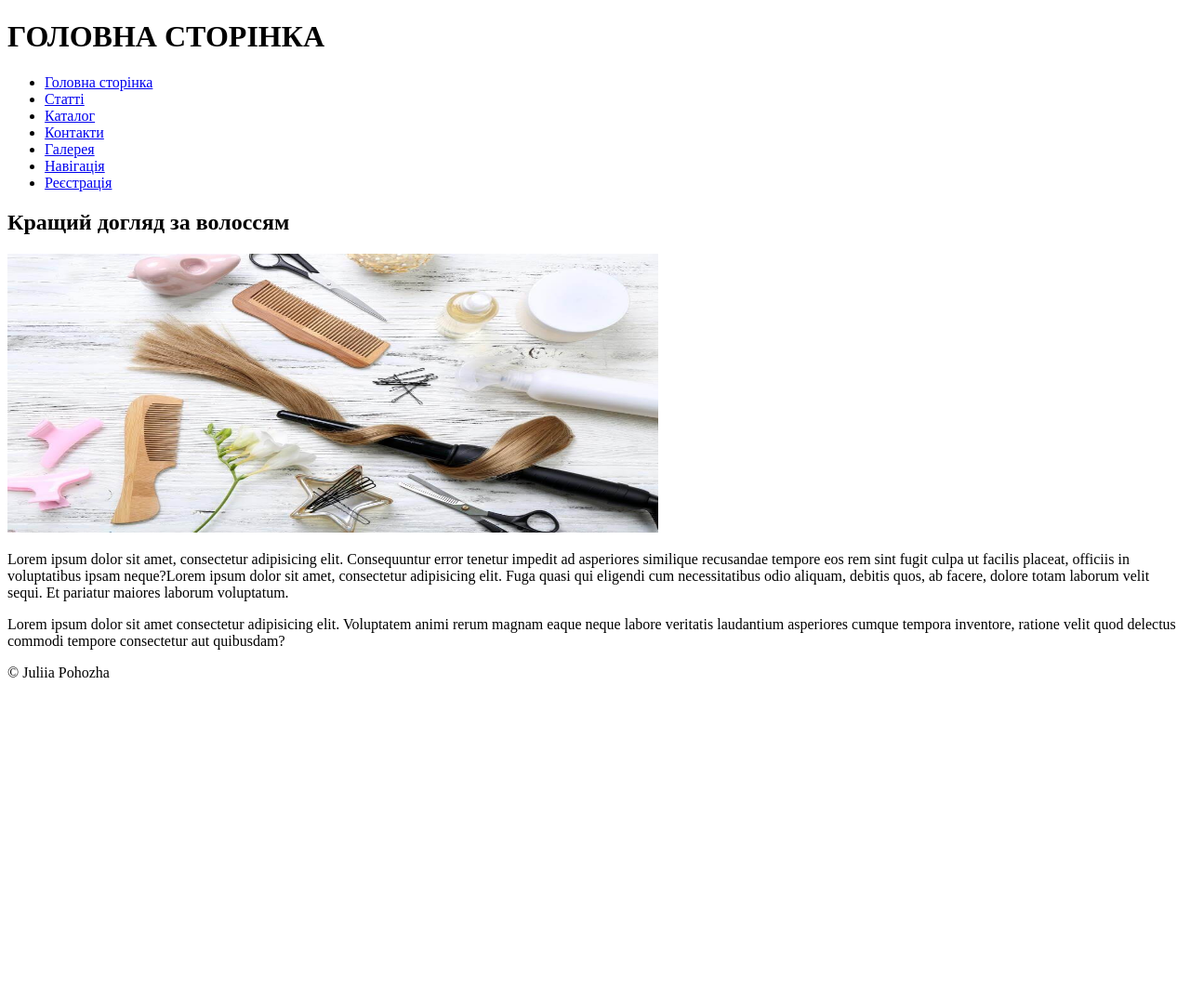
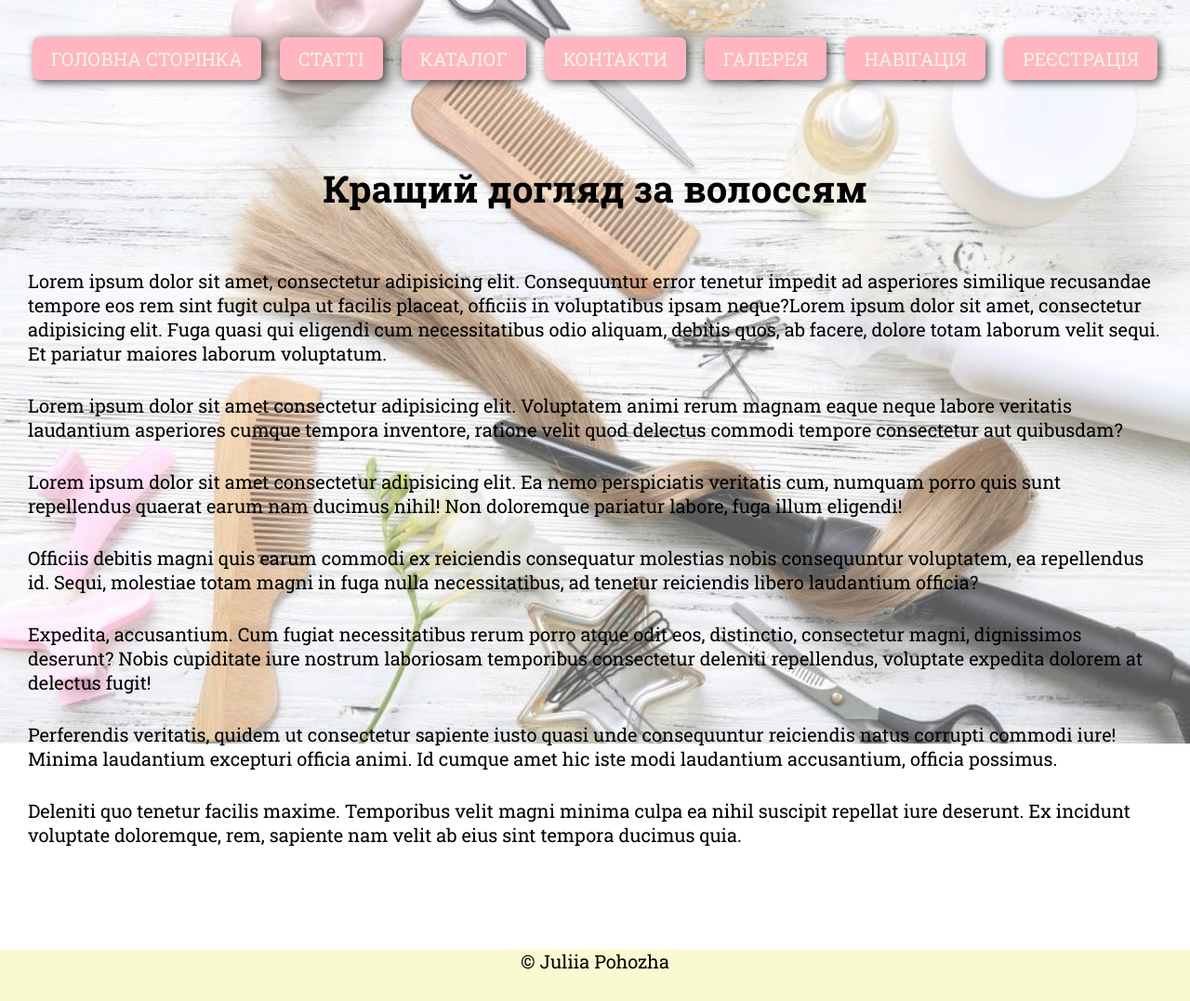
Before and after one commit to Yuliia-Pohozha/hw-2-3, a plain HTML site: page index.html in a window 1280 px wide. Shown: the whole page at 93% size. Before the commit the page ends 800 px from the top, so only its background shows below. Drawn offline with Linux system fonts and the light colour scheme.

Commit message:
update style

```diff
--- a/css/style.css
+++ b/css/style.css
@@ -0,0 +1,95 @@
+* {
+  box-sizing: border-box;
+  margin: 0;
+  padding: 0;
+}
+html{
+  font-size: 16px;
+}
+
+body {
+  font-family: "Roboto Slab", serif;
+  font-weight: 300px;
+  font-size: 20px;
+}
+.br-image {
+  position: fixed;
+  top: 0;
+  right: 0;
+  bottom: 0;
+  left: 0;
+  z-index: -1;
+
+  min-height: 100vh;
+  background-color: beige;
+  background-image: url(../img/prof-yhod-vl.jpg);
+  background-size: cover;
+  background-position: center;
+  background-repeat: no-repeat;
+}
+
+.br-overlay {
+  position: fixed;
+  top: 0;
+  right: 0;
+  bottom: 0;
+  left: 0;
+  z-index: -1;
+  background-color: white;
+  opacity: 0.35;
+}
+
+.header {
+  padding: 40px 0;
+}
+.navbar {
+  text-align: center;
+}
+.navbar-list {
+  list-style: none;
+  display: flex;
+  justify-content: center;
+  flex-wrap: wrap;
+  gap: 20px;
+}
+.navbar-link {
+  background-color: lightpink;
+  padding: 0.5em 1em;
+  display: block;
+  color: beige;
+  text-transform: uppercase;
+  border-radius: 7px;
+  box-shadow: 3px 3px 10px rgba(0, 0, 0, 0.637);
+}
+.navbar-link:hover {
+  background-color: rgb(191, 124, 218);
+  transform: scale(1.2) translateY(-5px);
+transition: 0.25s;
+}
+a {
+  text-decoration: none;
+}
+.main {
+  margin-bottom: 30px;
+  padding: 50px 0;
+}
+.container {
+max-width: 1280;
+margin-left: auto;
+margin-right: auto;
+padding-left: 30px;
+padding-right: 30px;
+}
+h1 {
+  text-align: center;
+  margin-bottom: 1.5em;
+}
+p {
+  margin-bottom: 1.5em;
+}
+
+.footer {
+  padding-bottom: 30px;
+  background-color: lightgoldenrodyellow;
+  text-align: center;
+}
--- a/index.html
+++ b/index.html
@@ -5,40 +5,64 @@
   <meta charset="UTF-8">
   <meta name="viewport" content="width=device-width, initial-scale=1.0">
   <title>Index</title>
+  <link rel="preconnect" href="https://fonts.googleapis.com">
+  <link rel="preconnect" href="https://fonts.gstatic.com" crossorigin>
+  <link href="https://fonts.googleapis.com/css2?family=Roboto+Slab:wght@100..900&display=swap" rel="stylesheet">
   <link rel="stylesheet" href="css/style.css">
 </head>
 
 <body>
-  <h1>ГОЛОВНА СТОРІНКА</h1>
-  <div>
-    <ul>
-      <li><a href="index.html">Головна сторінка</a></li>
-      <li><a href="pages/articles.html">Статті</a></li>
-      <li><a href="pages/catalog.html">Каталог</a></li>
-      <li><a href="pages/contacts.html">Контакти</a></li>
-      <li><a href="pages/gallery.html">Галерея</a></li>
-      <li><a href="pages/page-nav.html">Навігація</a></li>
-      <li><a href="pages/registration.html">Реєстрація</a></li>
-    </ul>
-  </div>
+  <div class="br-image"></div>
+  <div class="br-overlay"></div>
 
-  <h2>Кращий догляд за волоссям</h2>
+  <header class="header">
+    <div class="container">
+      <nav class="navbar">
+        <ul class="navbar-list">
+          <li class="navbar-item"><a class="navbar-link" href="index.html">Головна сторінка</a></li>
+          <li class="navbar-item"><a class="navbar-link" href="pages/articles.html">Статті</a></li>
+          <li class="navbar-item"><a class="navbar-link" href="pages/catalog.html">Каталог</a></li>
+          <li class="navbar-item"><a class="navbar-link" href="pages/contacts.html">Контакти</a></li>
+          <li class="navbar-item"><a class="navbar-link" href="pages/gallery.html">Галерея</a></li>
+          <li class="navbar-item"><a class="navbar-link" href="pages/page-nav.html">Навігація</a></li>
+          <li class="navbar-item"><a class="navbar-link" href="pages/registration.html">Реєстрація</a></li>
+        </ul>
+      </nav>
+    </div>
+  </header>
 
-  <div>
-    <img src="img/prof-yhod-vl.jpg" alt="Hair-and-coms" width="700" height="300">
-  </div>
+  <main class="main">
+    <div class="container">
+      <h1>Кращий догляд за волоссям</h1>
+      <p>Lorem ipsum dolor sit amet, consectetur adipisicing elit. Consequuntur error tenetur impedit ad asperiores
+        similique recusandae tempore eos rem sint fugit culpa ut facilis placeat, officiis in voluptatibus ipsam
+        neque?Lorem
+        ipsum dolor sit amet, consectetur adipisicing elit. Fuga quasi qui eligendi cum necessitatibus odio aliquam,
+        debitis
+        quos, ab facere, dolore totam laborum velit sequi. Et pariatur maiores laborum voluptatum.</p>
+      <p>Lorem ipsum dolor sit amet consectetur adipisicing elit. Voluptatem animi rerum magnam eaque neque labore
+        veritatis
+        laudantium asperiores cumque tempora inventore, ratione velit quod delectus commodi tempore consectetur aut
+        quibusdam?</p>
+      <p>Lorem ipsum dolor sit amet consectetur adipisicing elit. Ea nemo perspiciatis veritatis cum, numquam porro quis
+        sunt repellendus quaerat earum nam ducimus nihil! Non doloremque pariatur labore, fuga illum eligendi!</p>
+      <p>Officiis debitis magni quis earum commodi ex reiciendis consequatur molestias nobis consequuntur voluptatem, ea
+        repellendus id. Sequi, molestiae totam magni in fuga nulla necessitatibus, ad tenetur reiciendis libero
+        laudantium officia?</p>
+      <p>Expedita, accusantium. Cum fugiat necessitatibus rerum porro atque odit eos, distinctio, consectetur magni,
+        dignissimos deserunt? Nobis cupiditate iure nostrum laboriosam temporibus consectetur deleniti repellendus,
+        voluptate expedita dolorem at delectus fugit!</p>
+      <p>Perferendis veritatis, quidem ut consectetur sapiente iusto quasi unde consequuntur reiciendis natus corrupti
+        commodi iure! Minima laudantium excepturi officia animi. Id cumque amet hic iste modi laudantium accusantium,
+        officia possimus.</p>
+      <p>Deleniti quo tenetur facilis maxime. Temporibus velit magni minima culpa ea nihil suscipit repellat iure
+        deserunt. Ex incidunt voluptate doloremque, rem, sapiente nam velit ab eius sint tempora ducimus quia.</p>
+    </div>
+  </main>
 
-  <p>Lorem ipsum dolor sit amet, consectetur adipisicing elit. Consequuntur error tenetur impedit ad asperiores
-    similique recusandae tempore eos rem sint fugit culpa ut facilis placeat, officiis in voluptatibus ipsam neque?Lorem
-    ipsum dolor sit amet, consectetur adipisicing elit. Fuga quasi qui eligendi cum necessitatibus odio aliquam, debitis
-    quos, ab facere, dolore totam laborum velit sequi. Et pariatur maiores laborum voluptatum.</p>
-
-  <p>Lorem ipsum dolor sit amet consectetur adipisicing elit. Voluptatem animi rerum magnam eaque neque labore veritatis
-    laudantium asperiores cumque tempora inventore, ratione velit quod delectus commodi tempore consectetur aut
-    quibusdam?</p>
-
-  <footer> &copy; Juliia Pohozha</footer>
-
+  <footer class="footer">
+    <div class="container">&copy; Juliia Pohozha</div>
+  </footer>
 </body>
 
 </html>
```
